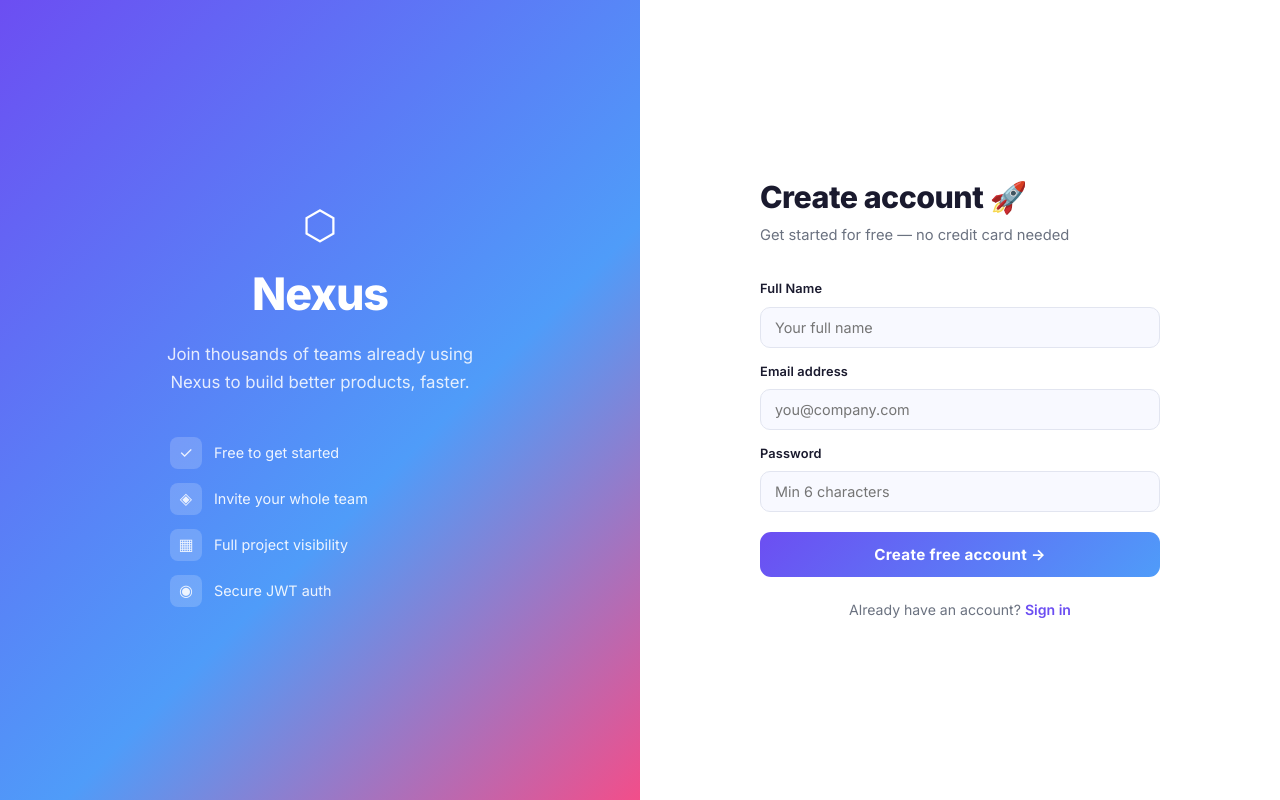
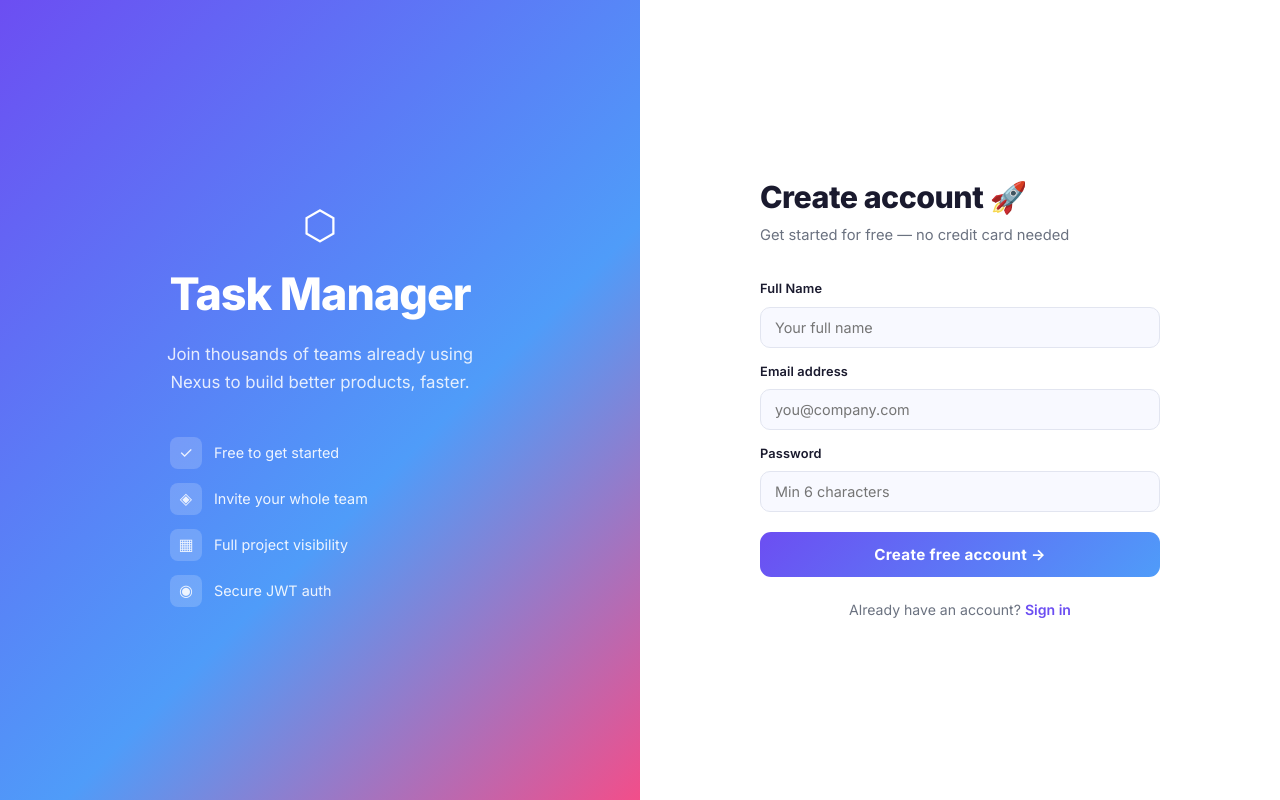
Before and after one commit to gopalkrishna06114/Task-manager-assessment, a React (Vite) app in the folder client/: page /register in a window 1280 px wide. Built offline with nearby package versions, Linux system fonts and the light colour scheme; no server answers.

Commit message:
Change  'Task Manager'

```diff
--- a/client/src/pages/Register.jsx
+++ b/client/src/pages/Register.jsx
@@ -25,7 +25,7 @@ export default function Register() {
     <div className="auth-page">
       <div className="auth-left">
         <div className="auth-left-logo">⬡</div>
-        <h1>Nexus</h1>
+        <h1>Task Manager</h1>
         <p>Join thousands of teams already using Nexus to build better products, faster.</p>
         <div className="auth-features">
           <div className="auth-feature"><div className="auth-feature-icon">✓</div> Free to get started</div>
```
